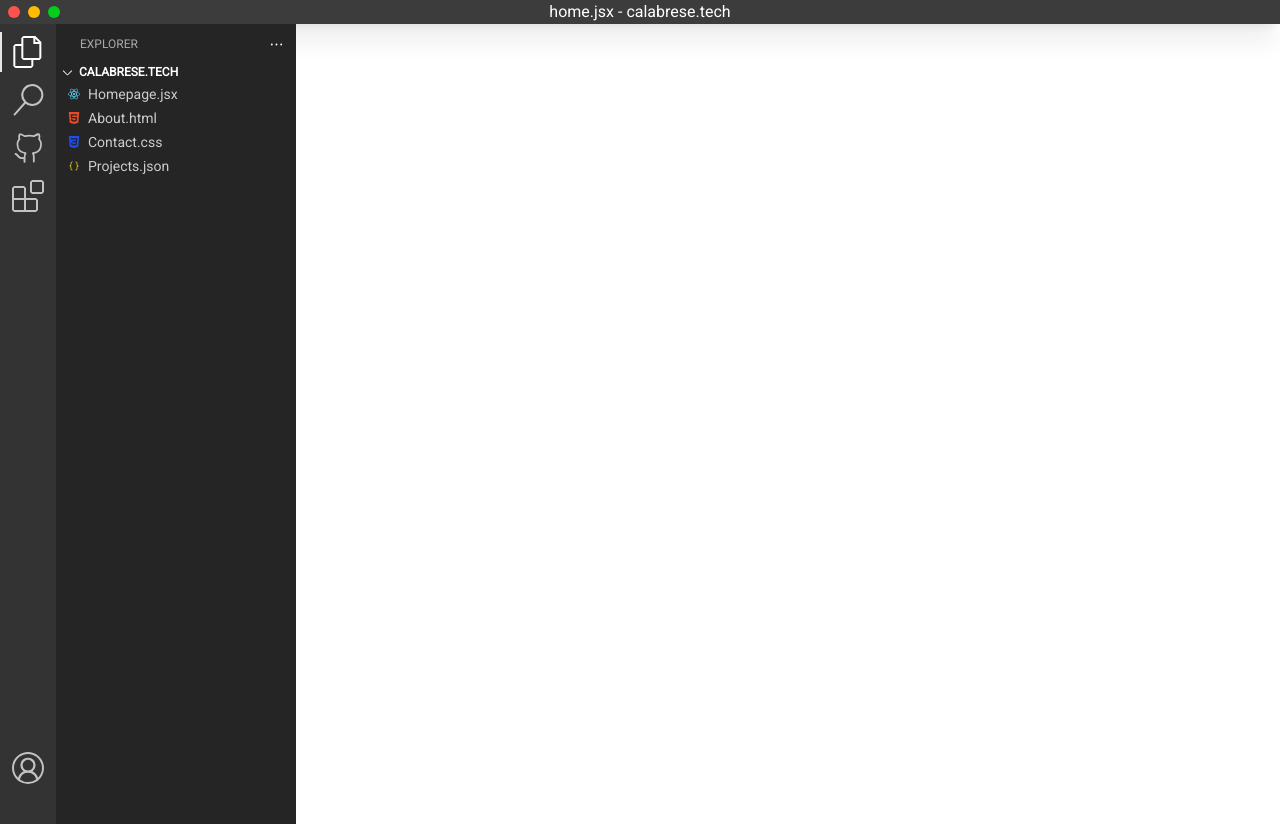
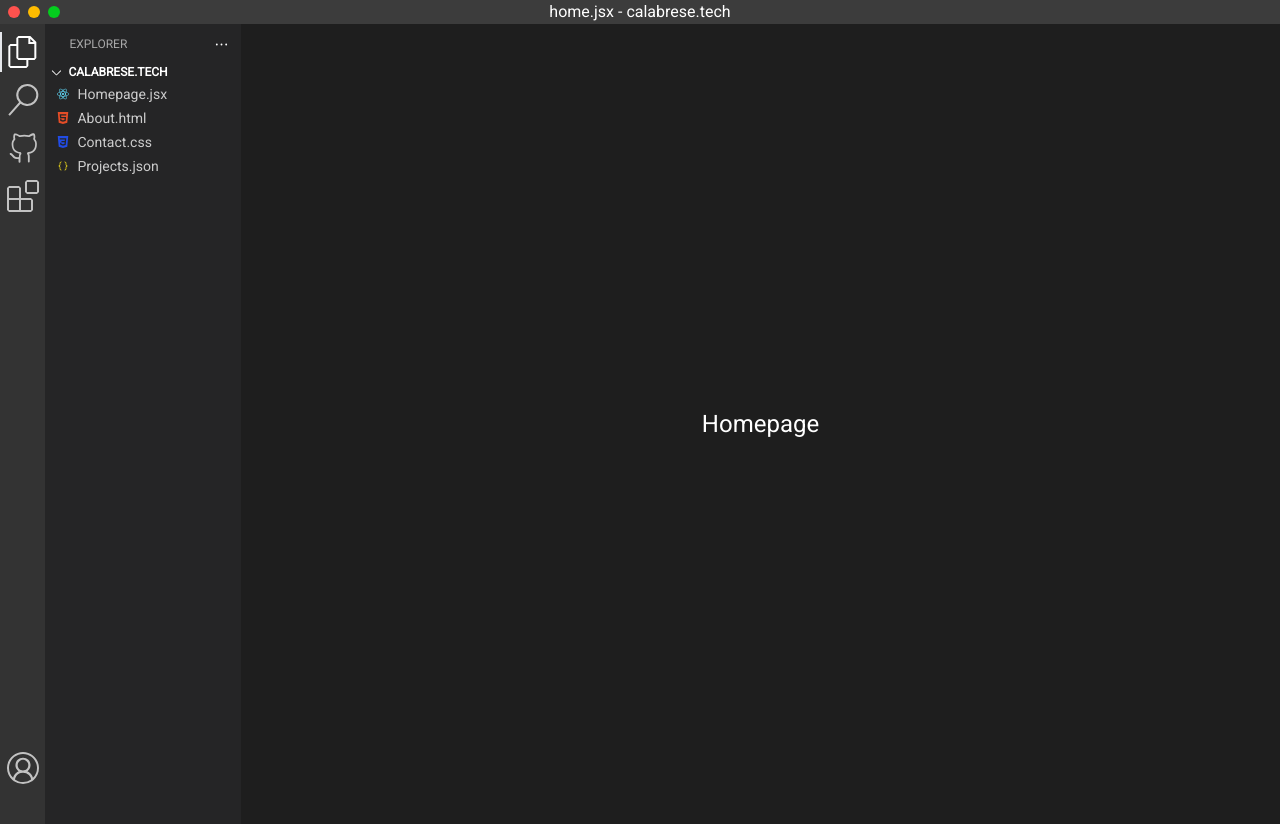
Before and after one commit to peter-calabrese/calabresetech-rewrite, a React (Vite) app: page / in a window 1280 px wide. Built offline with nearby package versions, Linux system fonts and the light colour scheme.

Commit message:
added webpage to render in text edit area

```diff
--- a/src/App.jsx
+++ b/src/App.jsx
@@ -1,13 +1,21 @@
 import FileList from './components/FileList';
 import TopBar from './components/TopBar';
 import SideBar from './components/SideBar';
+import WebpageRenderer from './components/WebpageRenderer';
+
+import { useState } from 'react';
 function App() {
+  const [renderPage, setRenderPage] = useState('Home');
+
   return (
     <div>
       <TopBar />
       <div className='flex'>
         <SideBar />
-        <FileList />
+        <FileList setFileToRender={setRenderPage} />
+        <div className='h-screen bg-text-editor-bg w-full'>
+          <WebpageRenderer value={renderPage} />
+        </div>
       </div>
 
     </div>
--- a/src/components/DirectoryFile.jsx
+++ b/src/components/DirectoryFile.jsx
@@ -1,9 +1,9 @@
-const DirectoryFile = ({ icon, filename }) => {
+const DirectoryFile = ({ icon, filename, onClick }) => {
     return (
-        <div className="flex justify-start items-center mt-1">
+        <button className="w-full flex justify-start items-center mt-1 hover:bg-slate-200 hover:bg-opacity-10 focus:bg-blue-900" onClick={onClick}>
             {icon}
             <p className='text-file-text text-sm'>{filename}</p>
-        </div>
+        </button>
     );
 }
 
```
